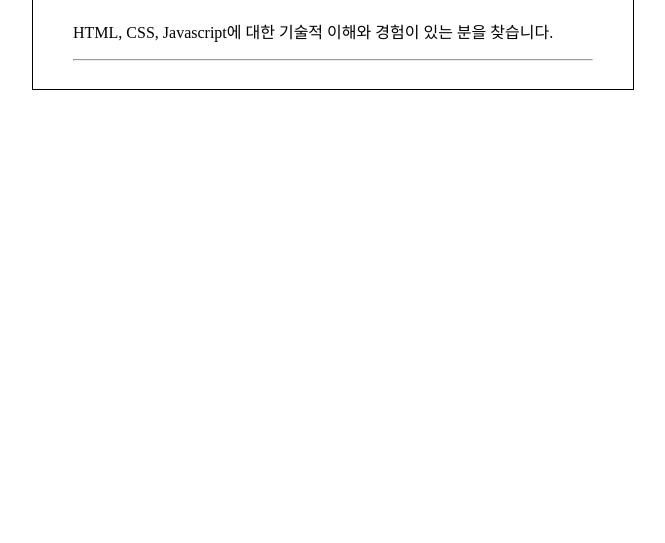
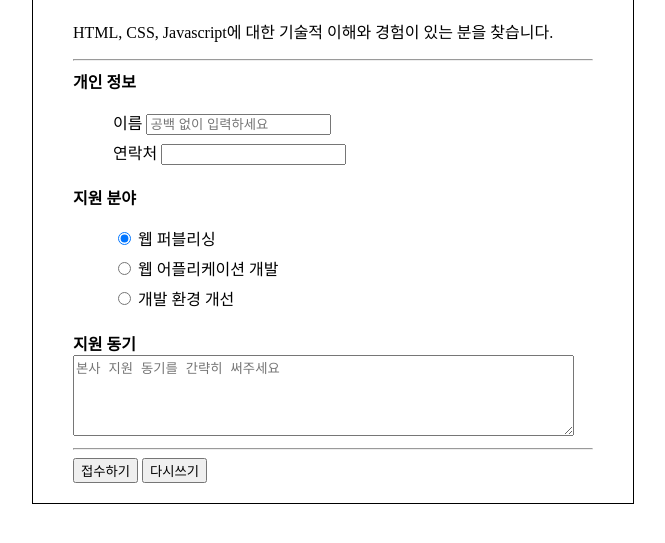
Before and after one commit to uuunnndaaa/coding, a plain HTML site: page doit_html_css_javascript-main/05/quiz-2.html in a window 1280 px wide. Shown: the part 99-642 px from the top of the page, without its empty margins (307-972 px from the left). Drawn offline with Linux system fonts and the light colour scheme.

Commit message:
html은 끝

```diff
--- a/doit_html_css_javascript-main/05/css/register.css
+++ b/doit_html_css_javascript-main/05/css/register.css
@@ -15,7 +15,7 @@ ul li {
 
 /* label 텍스트 스타일 */
 li label {
-  width:120px;
+  width:110px;
   line-height: 36px;
   float:left;
   font-weight:bold;
@@ -24,7 +24,7 @@ li label {
 /* 텍스트 필드 스타일 */
 input[type="text"], input[type="password"], input[type="email"] {
   width:300px;
-  height:30px;
+  height:25px;
 }
 
 /* 버튼 스타일 */
@@ -39,9 +39,9 @@ input[type="text"], input[type="password"], input[type="email"] {
   font-size:20px;
 }
 #buttons input:hover {
-  background-color:rgb(27, 134, 221);
+  background-color:rgb(00, 134, 221);
   color:#fff;
-  border-color:#fff;
+  border-color:#626262;
 }
 
 /* 드롭다운 메뉴 스타일 */
--- a/doit_html_css_javascript-main/05/quiz-2.html
+++ b/doit_html_css_javascript-main/05/quiz-2.html
@@ -22,7 +22,38 @@
 			<p>HTML, CSS, Javascript에 대한 기술적 이해와 경험이 있는 분을 찾습니다.</p>
 			<hr>
 			<form>
-
+				<label><b>개인 정보</b></label>
+				<ul>
+					<li>
+						<label for="name">이름</label>
+						<input type="text" id="name" required placeholder="공백 없이 입력하세요">
+					</li>
+					<li>
+						<label for="phone">연락처</label>
+						<input type="tel" id="phone">
+					</li>
+				</ul>
+				<label><b>지원 분야</b></label>
+				<ul>
+					<li>
+						<input type="radio" name="professional" id="web" checked>
+						<label for="web">웹 퍼블리싱</label>
+					</li>
+					<li>
+						<input type="radio" name="professional" id="app">
+						<label for="app">웹 어플리케이션 개발</label>
+					</li>
+					<li>
+						<input type="radio" name="professional" id="imp">
+						<label for="imp">개발 환경 개선</label>
+					</li>
+				</ul>
+				<label><b>지원 동기</b></label>
+				<br>
+				<textarea cols="60" rows="5" placeholder="본사 지원 동기를 간략히 써주세요"></textarea>
+				<hr>
+				<input type="submit" value="접수하기">
+				<input type="reset" value="다시쓰기">
 			</form>
 		</div>
   </body>
```
Also changed, not shown: doit_html_css_javascript-main/05/quiz-1.html (+21 -1 lines), doit_html_css_javascript-main/05/register-3.html (+13 -0 lines).
